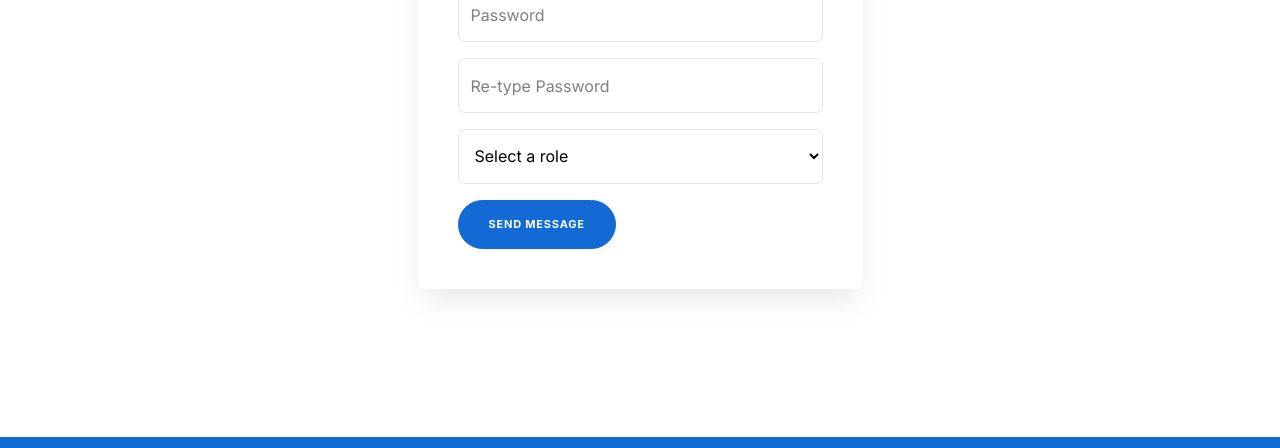
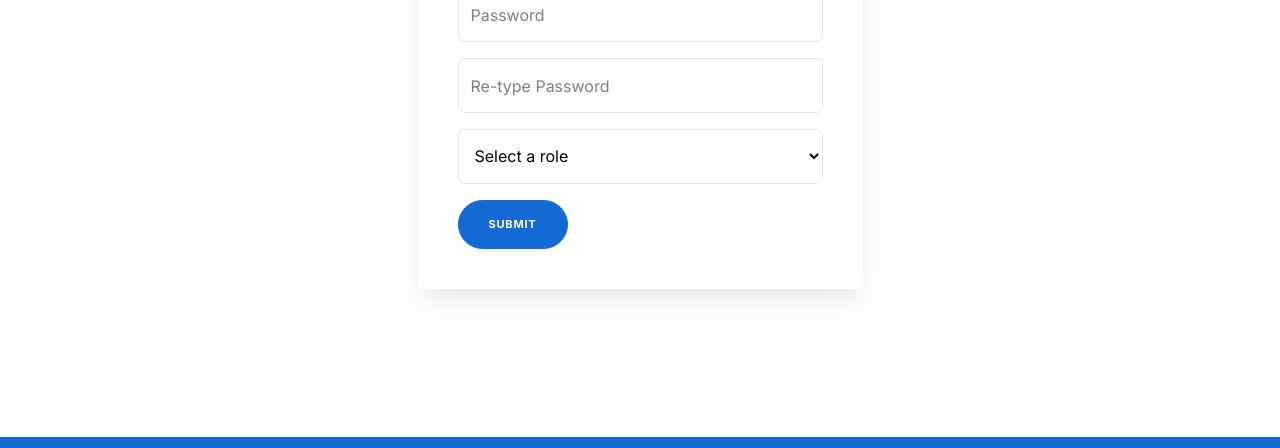
Before and after one commit to Rashicom/Hume, a Django app: page /authorization/register/ in a window 1280 px wide. Shown: the part 616-1064 px from the top of the page. Run offline with Django 5.2, Linux system fonts and the light colour scheme; some libraries are stand-ins or nearby versions; some web fonts are replaced.

Commit message:
fix(template):register and login button name

```diff
--- a/Hume/templates/login.html
+++ b/Hume/templates/login.html
@@ -76,7 +76,7 @@
               {% endif %}
 
               <div class="col-12">
-                <input type="submit" value="Send Message" class="btn btn-primary">
+                <input type="submit" value="Submit" class="btn btn-primary">
               </div>
             </div>
           </form>
--- a/Hume/templates/register.html
+++ b/Hume/templates/register.html
@@ -82,7 +82,7 @@
 
 
               <div class="col-12">
-                <input type="submit" value="Send Message" class="btn btn-primary">
+                <input type="submit" value="Submit" class="btn btn-primary">
               </div>
 
               {% if form.errors %}
```
